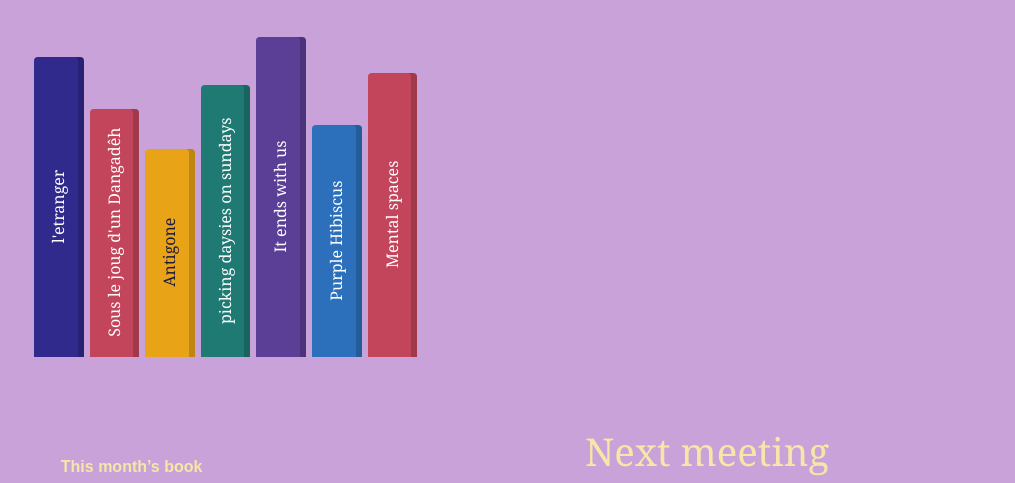
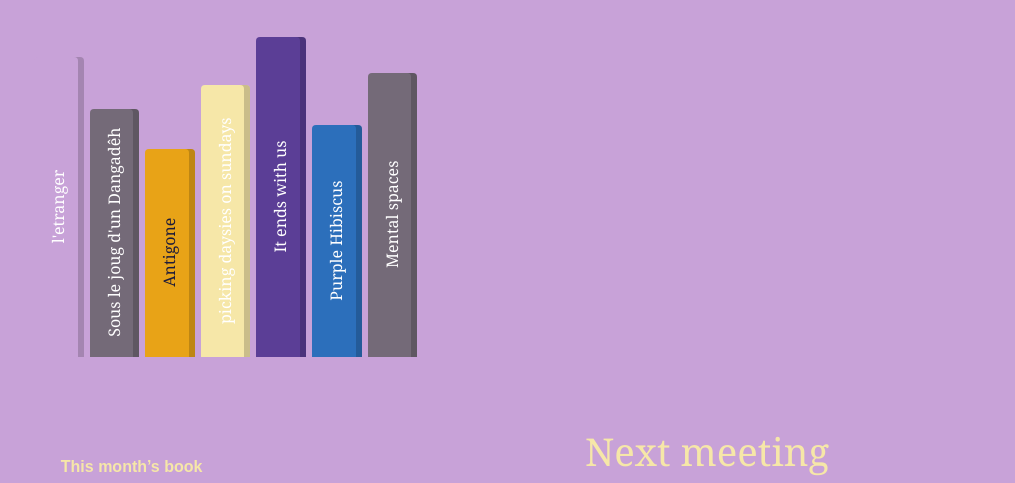
Before and after one commit to AmaeBee/AMAE-BOOK-CLUB, a plain HTML site: page index.html in a window 1280 px wide. Shown: the part 525-1008 px from the top of the page, without its empty margins (132-1147 px from the left). Drawn offline with Linux system fonts and the light colour scheme.

Commit message:
Update style.css

```diff
--- a/style.css
+++ b/style.css
@@ -13,9 +13,9 @@
   --white: #ffffff;
 
   /* book spine colors */
-  --s1: #2F2A8C;
-  --s2: #1F7A74;
-  --s3: #C2455B;
+  --s1: #c8a2d8;
+  --s2: #f6e7a8;
+  --s3: #746a78;
   --s4: #E8A317;
   --s5: #5B3E96;
   --s6: #2C6FBB;
```
